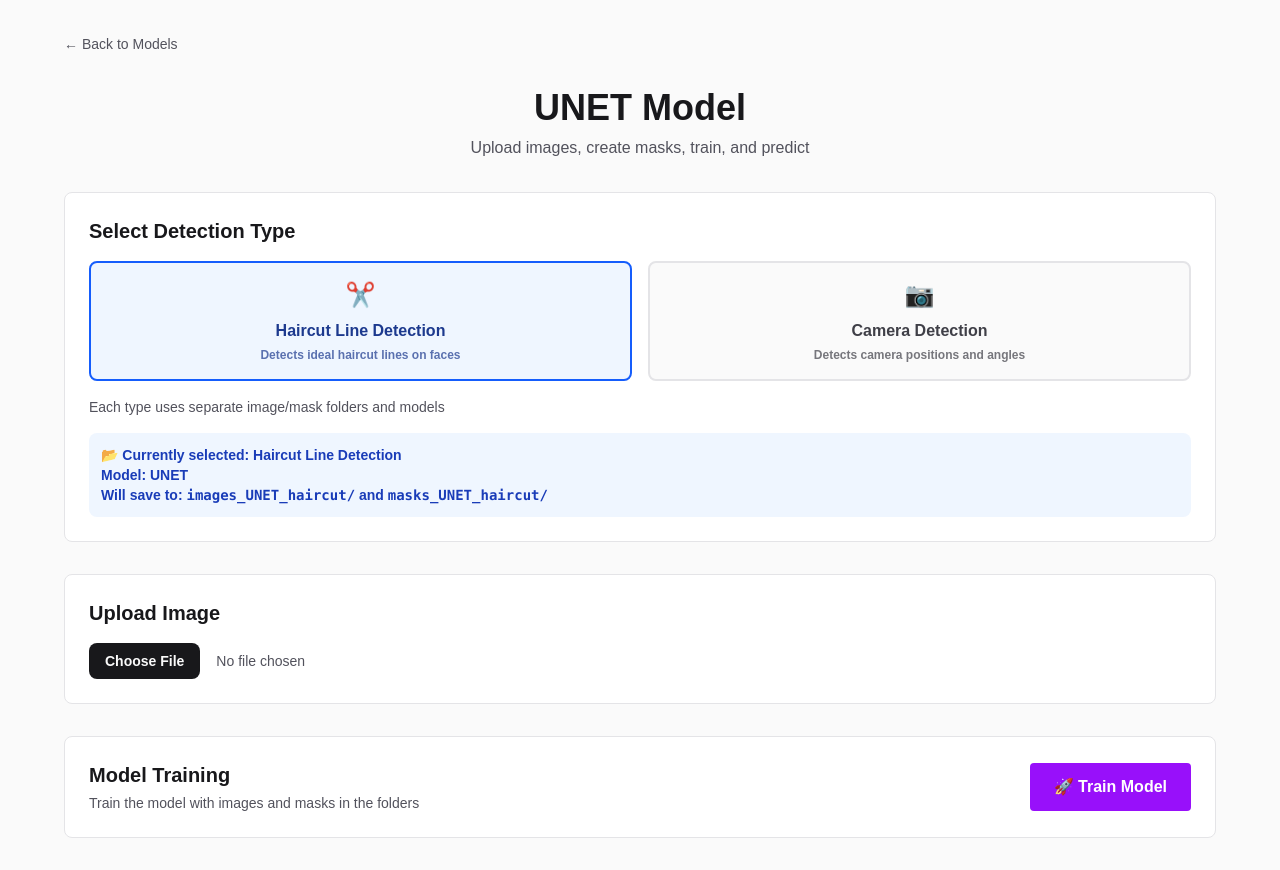
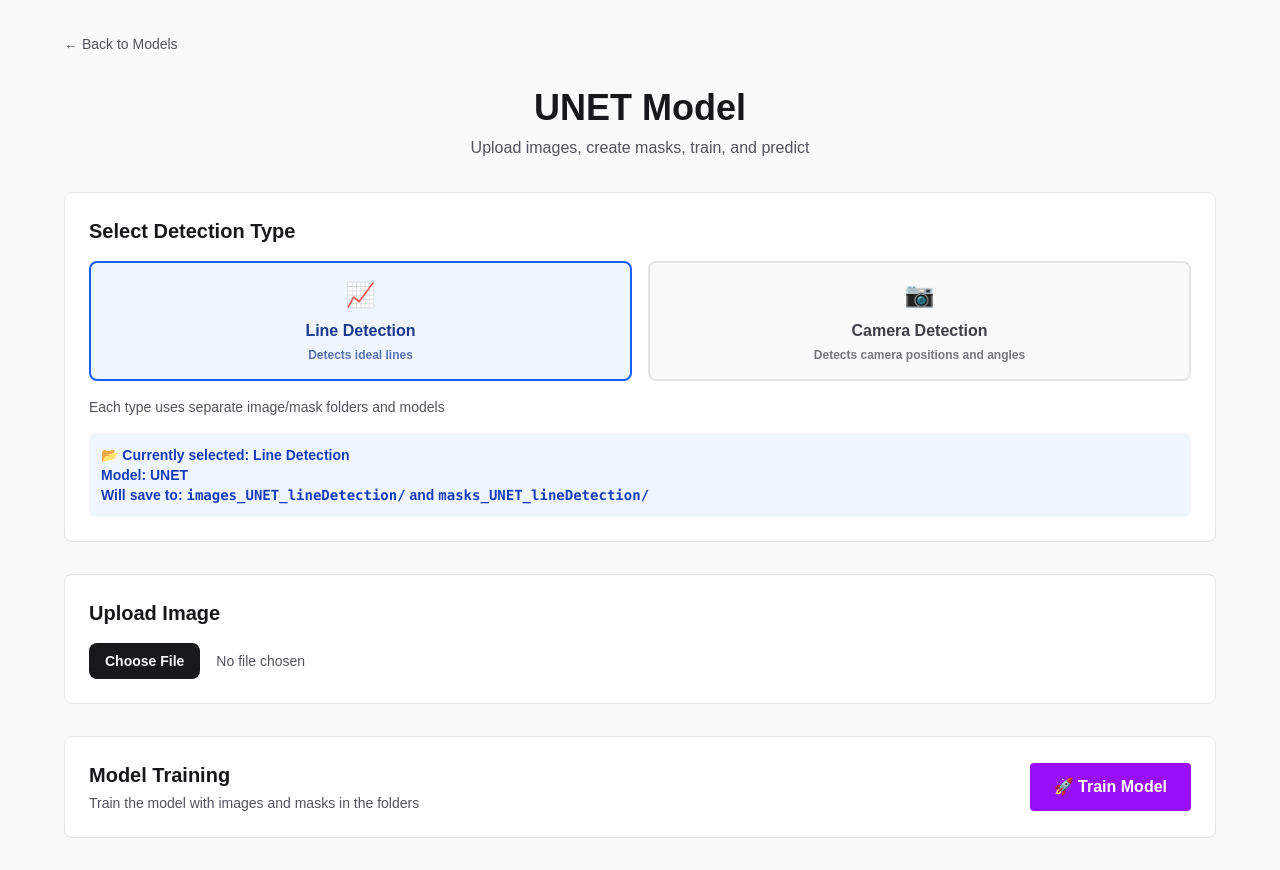
Before and after one commit to emadport/allianece-ai, a Next.js app: page /mask-creator in a window 1280 px wide. Built offline with nearby package versions, Linux system fonts and the light colour scheme.

Commit message:
Changed lines

```diff
--- a/app/mask-creator/page.tsx
+++ b/app/mask-creator/page.tsx
@@ -5,13 +5,13 @@ import { useSearchParams, useRouter } from "next/navigation";
 import Image from "next/image";
 import MaskCanvas from "./components/MaskCanvas";
 
-type ModelType = "haircut" | "custom";
+type ModelType = "lineDetection" | "custom";
 
 function MaskCreatorContent() {
   const searchParams = useSearchParams();
   const router = useRouter();
   const selectedModel = searchParams.get("model") || "unet";
-  const urlDetectionType = searchParams.get("type") || "haircut";
+  const urlDetectionType = searchParams.get("type") || "lineDetection";
 
   const [modelType, setModelType] = useState<ModelType>(
     urlDetectionType as ModelType
@@ -40,7 +40,7 @@ function MaskCreatorContent() {
   useEffect(() => {
     // Update model type based on URL parameter
     if (selectedModel === "unet") {
-      setModelType("haircut");
+      setModelType("lineDetection");
     }
   }, [selectedModel]);
 
@@ -203,24 +203,22 @@ function MaskCreatorContent() {
           <div className="grid gap-4 md:grid-cols-2">
             <button
               onClick={() => {
-                console.log("Setting modelType to: haircut");
-                setModelType("haircut");
+                console.log("Setting modelType to: lineDetection");
+                setModelType("lineDetection");
                 router.push(
-                  `/mask-creator?model=${selectedModel}&type=haircut`,
+                  `/mask-creator?model=${selectedModel}&type=lineDetection`,
                   { scroll: false }
                 );
               }}
               className={`rounded-lg border-2 px-6 py-4 font-semibold transition-colors ${
-                modelType === "haircut"
+                modelType === "lineDetection"
                   ? "border-blue-600 bg-blue-50 text-blue-900 dark:border-blue-400 dark:bg-blue-900/20 dark:text-blue-100"
                   : "border-zinc-200 bg-zinc-50 text-zinc-700 hover:border-zinc-300 dark:border-zinc-700 dark:bg-zinc-800 dark:text-zinc-300"
               }`}
             >
-              <div className="text-2xl mb-2">✂️</div>
-              <div className="font-bold">Haircut Line Detection</div>
-              <div className="mt-1 text-xs opacity-70">
-                Detects ideal haircut lines on faces
-              </div>
+              <div className="text-2xl mb-2">📈</div>
+              <div className="font-bold">Line Detection</div>
+              <div className="mt-1 text-xs opacity-70">Detects ideal lines</div>
             </button>
             <button
               onClick={() => {
@@ -250,8 +248,8 @@ function MaskCreatorContent() {
           <div className="mt-4 rounded-lg bg-blue-50 p-3 text-sm font-semibold text-blue-800 dark:bg-blue-900/20 dark:text-blue-400">
             📂 Currently selected:{" "}
             <strong>
-              {modelType === "haircut"
-                ? "Haircut Line Detection"
+              {modelType === "lineDetection"
+                ? "Line Detection"
                 : "Camera Detection"}
             </strong>
             <br />
--- a/app/parking-area/page.tsx
+++ b/app/parking-area/page.tsx
@@ -74,6 +74,14 @@ export default function ParkingAreaDemo() {
   return (
     <div className="flex min-h-screen flex-col items-center justify-center bg-zinc-50 p-8 dark:bg-black">
       <div className="w-full max-w-6xl space-y-8">
+        <div>
+          <a
+            href="/models"
+            className="text-sm text-zinc-600 hover:text-zinc-900 dark:text-zinc-400 dark:hover:text-zinc-100"
+          >
+            ← Back to Models
+          </a>
+        </div>
         <div className="text-center">
           <h1 className="text-4xl font-bold text-zinc-900 dark:text-zinc-100">
             Parking Area Segmentation
```
Also changed, not shown: 1 other file (tests, documents, lock files or other folders).
